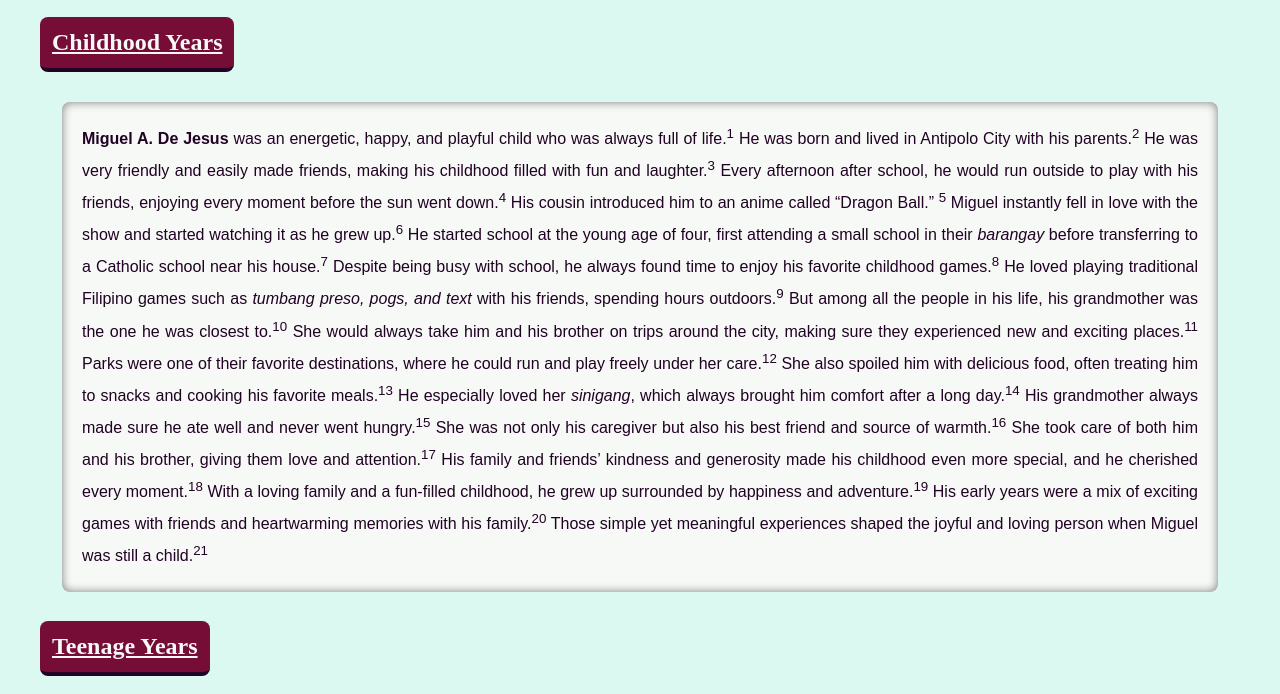
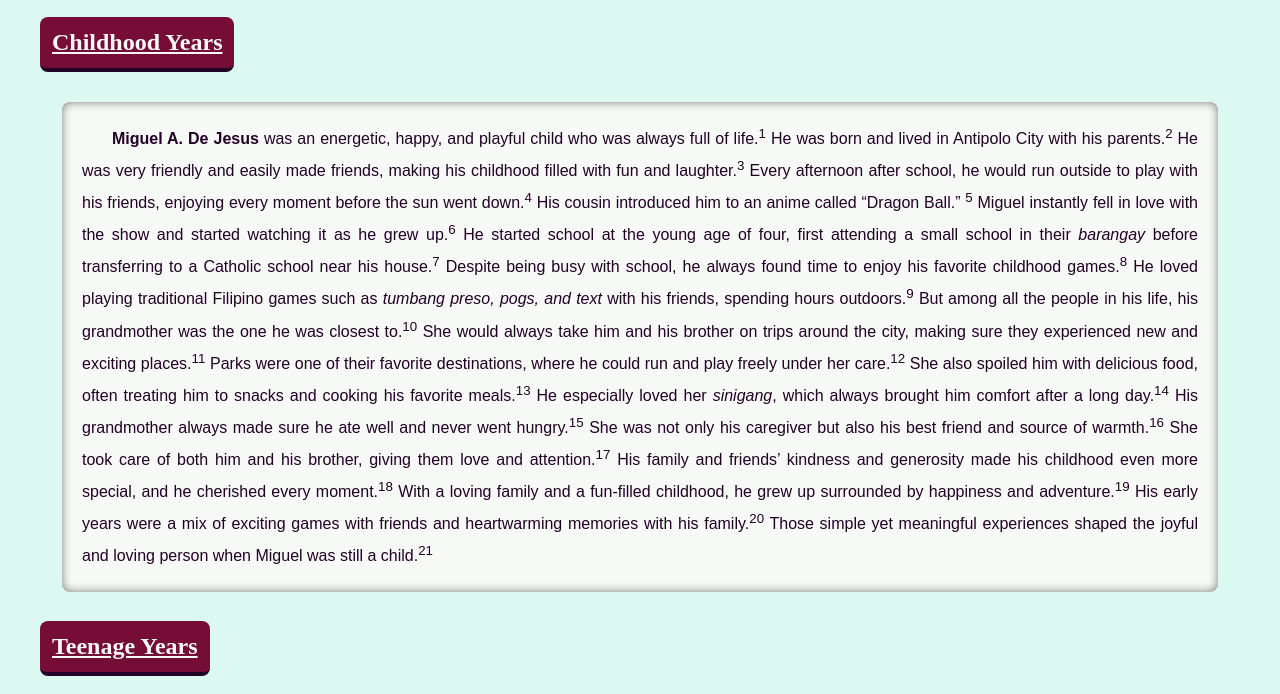
Before and after one commit to vermouth012/project, a plain HTML site: page index.html in a window 1280 px wide. Shown: the part 106-800 px from the top of the page. Drawn offline with Linux system fonts and the light colour scheme.

Commit message:
Update styles.css

```diff
--- a/styles.css
+++ b/styles.css
@@ -33,6 +33,7 @@ h2, h3 {
 
 p {
     font-family: 'Montserrat', sans-serif;
+    text-indent: 30px;
     text-align: justify;
     line-height: 1.8;
     color: #210124;
```
